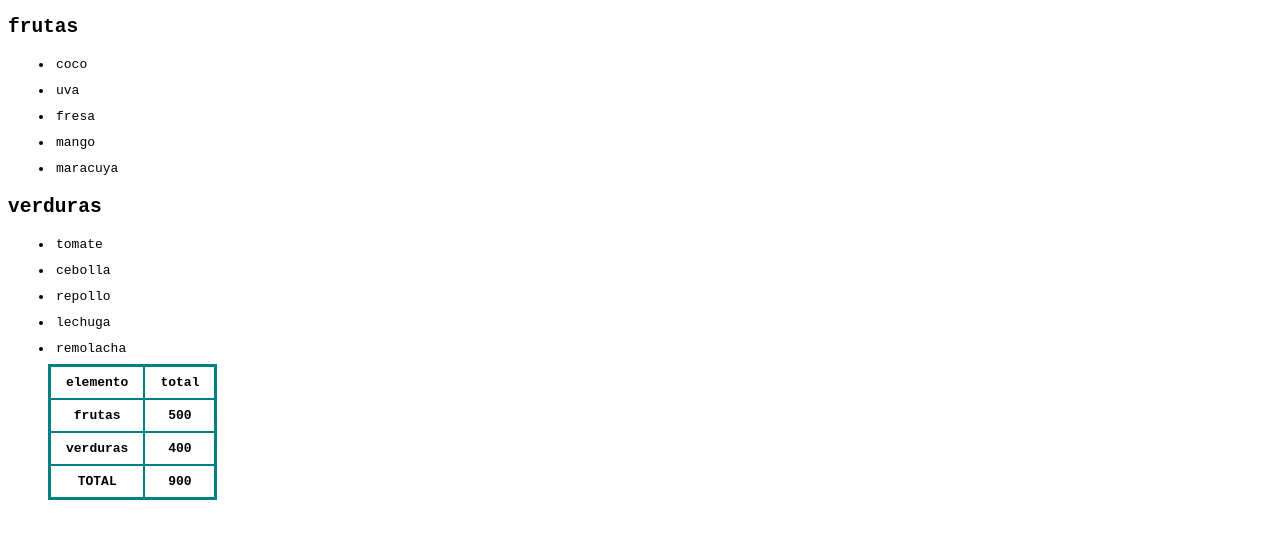
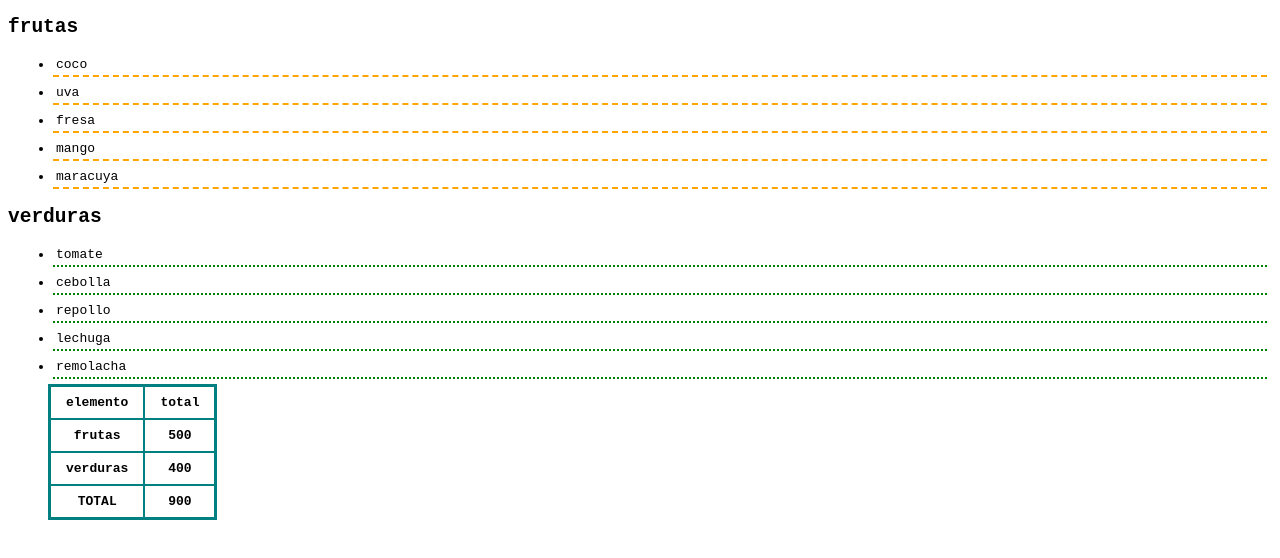
Before and after one commit to feli-droid/tienda, a plain HTML site: page tienda de frutas/index.html in a window 1280 px wide. Drawn offline with Linux system fonts and the light colour scheme.

Commit message:
Update test.css

```diff
--- a/tienda de frutas/test.css
+++ b/tienda de frutas/test.css
@@ -1,12 +1,12 @@
 .lista li{
-    border-botton: 2px dashed orange;
+    border-bottom: 2px dashed orange;
     padding: 3px;
     margin: 5px;
     font-family: monospace;
 
 }
 .ver li{
-    border-botton: 2px dotted green;
+    border-bottom: 2px dotted green;
     padding: 3px;
     margin: 5px;
     font-family:monospace;
```
